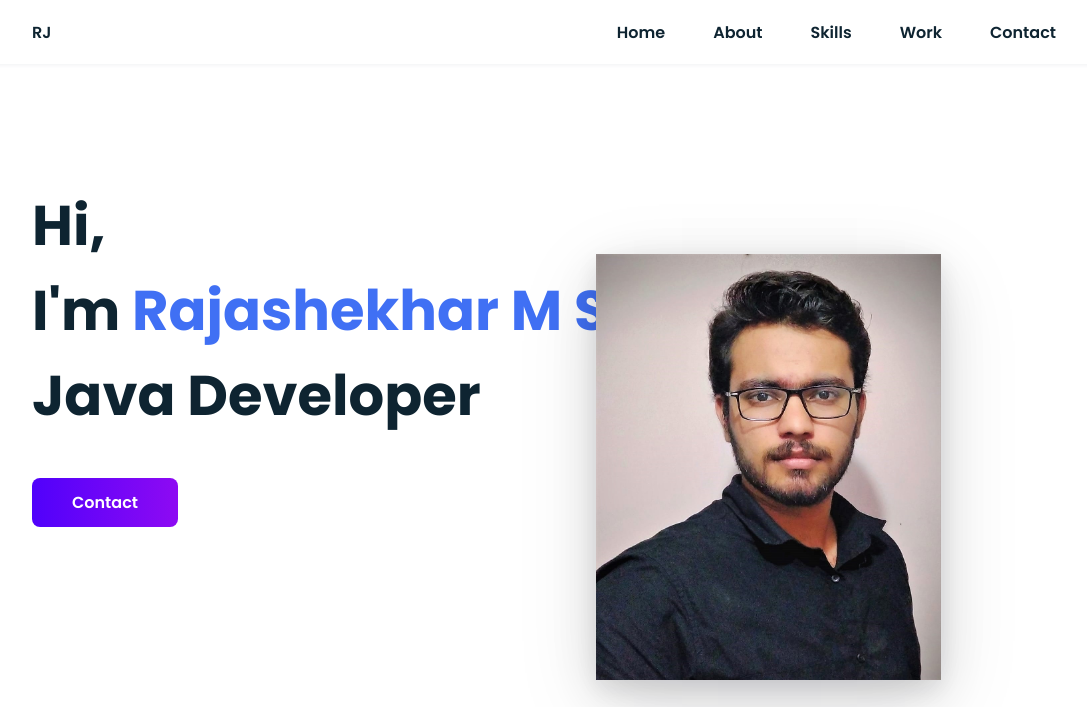
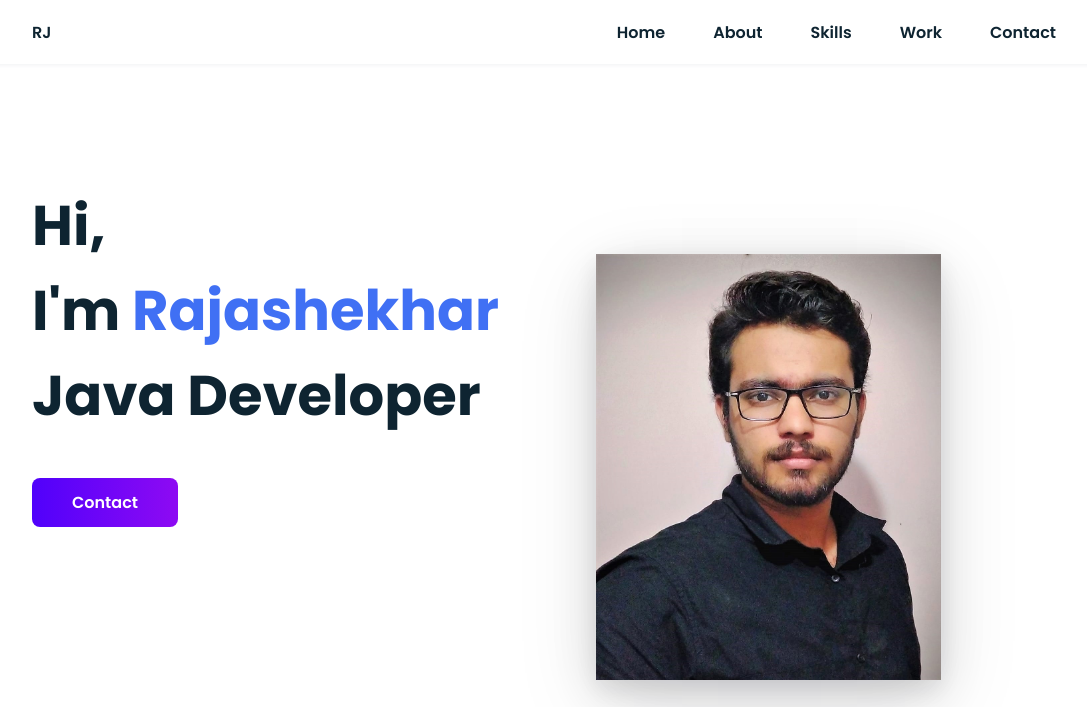
Before and after one commit to rajashekharms369/rajashekharms369.github.io, a plain HTML site: page index.html in a window 1280 px wide. Shown: the top 707 px of the page, without its empty margins (96-1183 px from the left). Drawn offline with nearby package versions, Linux system fonts and the light colour scheme; files whose address does not match are found by name.

Commit message:
Update index.html

```diff
--- a/index.html
+++ b/index.html
@@ -51,7 +51,7 @@
       <section class="home bd_grid" id="home">
         <div class="home_data" data-aos="fade-down">
           <h1 class="home_title">
-            Hi, <br />I'm <span class="home_title-color">Rajashekhar M S</span
+            Hi, <br />I'm <span class="home_title-color">Rajashekhar</span
             ><br />Java Developer
           </h1>
           <a href="#contact" class="button"> Contact</a>
```
